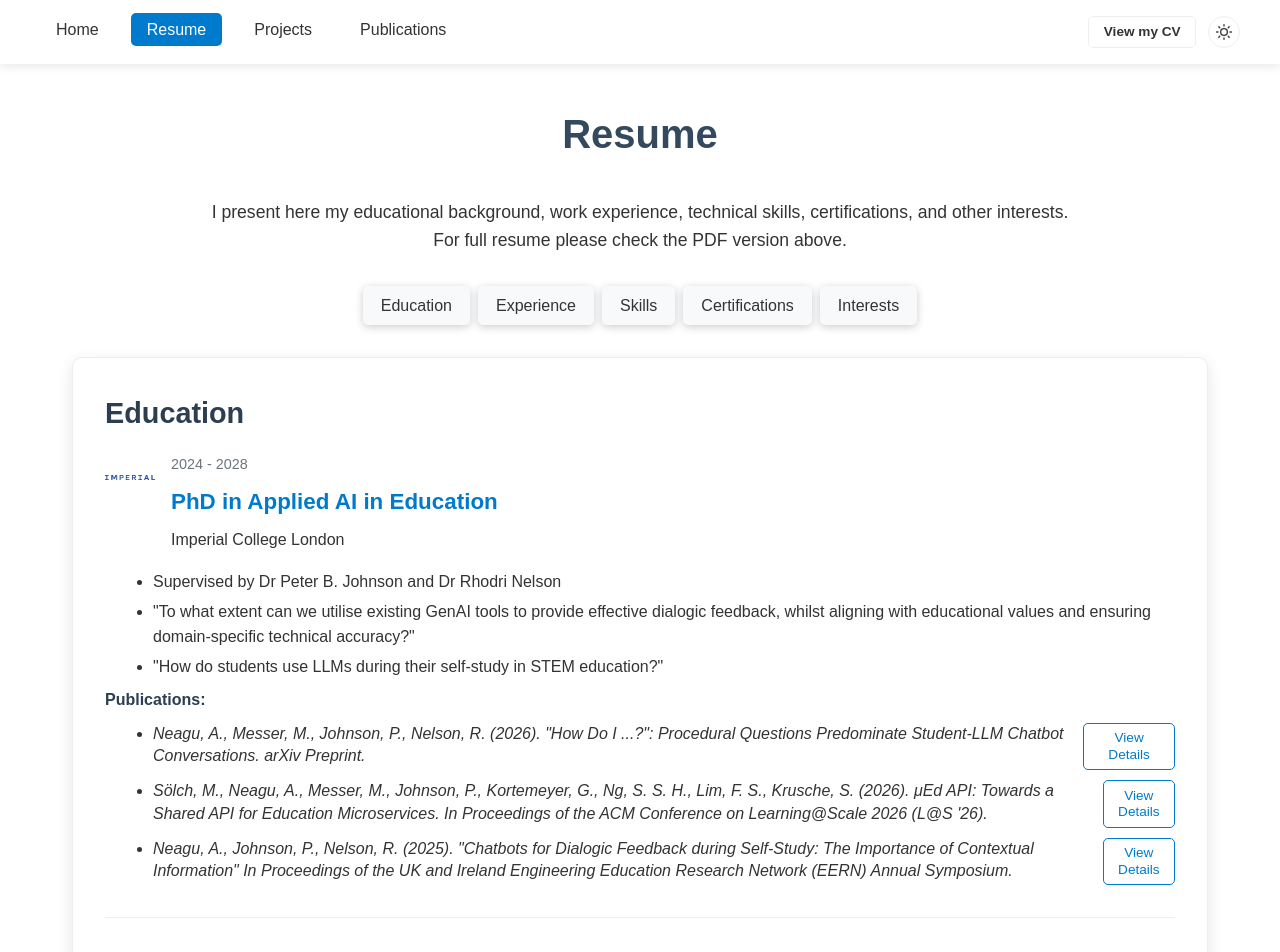
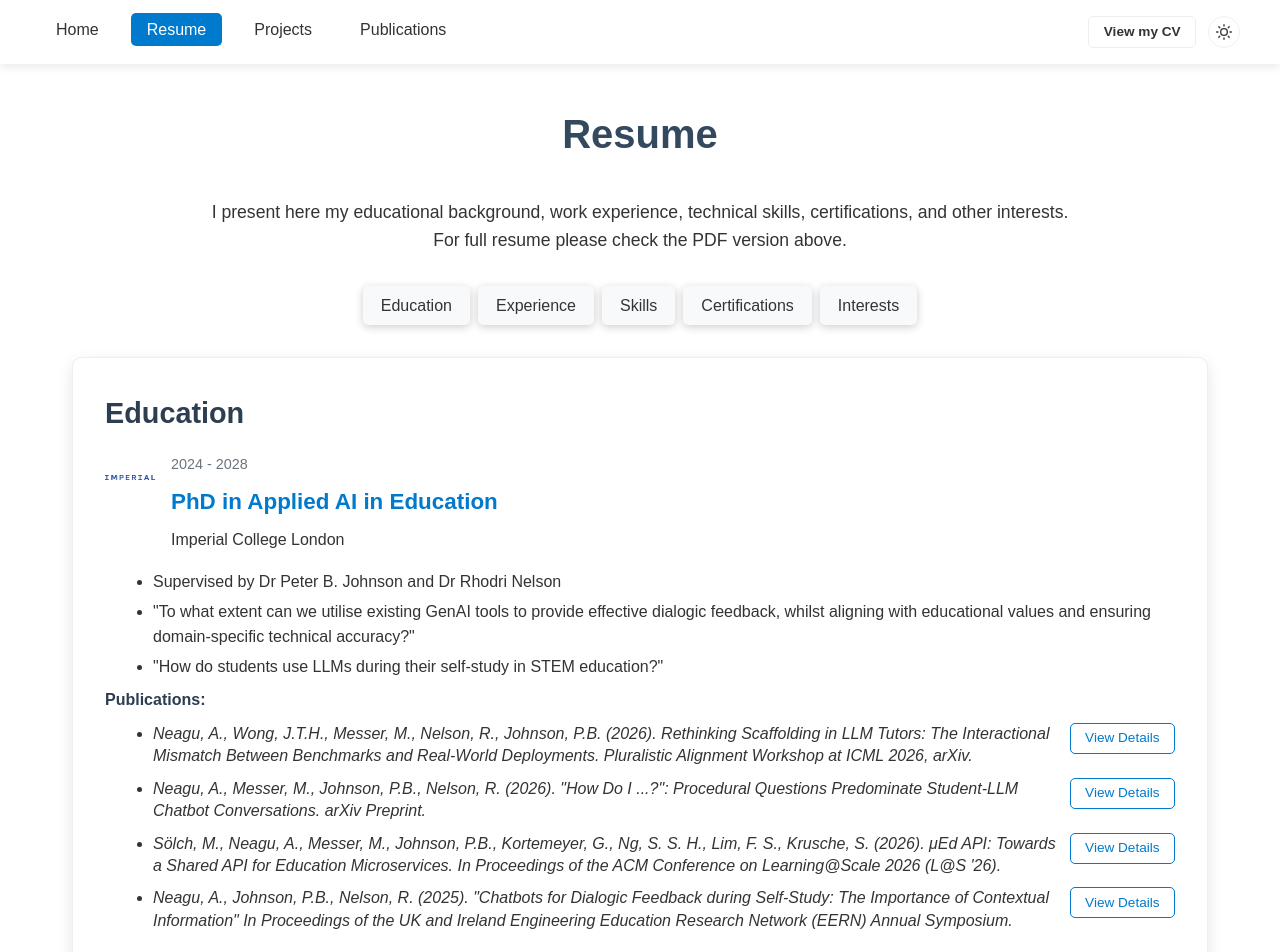
Before and after one commit to neagualexa/neagualexa.github.io, a React (Create React App) app: page /resume in a window 1280 px wide. Shown: the top 952 px of the page. Built offline with nearby package versions, Linux system fonts and the light colour scheme.

Commit message:
update resume and fix styles

```diff
--- a/src/data/resumeData.json
+++ b/src/data/resumeData.json
@@ -22,16 +22,20 @@
           ],
           "publications": [
             {
+              "id": "2026-icml-rethinking-scaffolding",
+              "citation": "Neagu, A., Wong, J.T.H., Messer, M., Nelson, R., Johnson, P.B. (2026). Rethinking Scaffolding in LLM Tutors: The Interactional Mismatch Between Benchmarks and Real-World Deployments. Pluralistic Alignment Workshop at ICML 2026, arXiv."
+            },
+            {
               "id": "2026-student-questions-procedural",
-              "citation": "Neagu, A., Messer, M., Johnson, P., Nelson, R. (2026). \"How Do I ...?\": Procedural Questions Predominate Student-LLM Chatbot Conversations. arXiv Preprint."
+              "citation": "Neagu, A., Messer, M., Johnson, P.B., Nelson, R. (2026). \"How Do I ...?\": Procedural Questions Predominate Student-LLM Chatbot Conversations. arXiv Preprint."
             },
             {
               "id": "2026-mued-api",
-              "citation": "Sölch, M., Neagu, A., Messer, M., Johnson, P., Kortemeyer, G., Ng, S. S. H., Lim, F. S., Krusche, S. (2026). μEd API: Towards a Shared API for Education Microservices. In Proceedings of the ACM Conference on Learning@Scale 2026 (L@S '26)."
+              "citation": "Sölch, M., Neagu, A., Messer, M., Johnson, P.B., Kortemeyer, G., Ng, S. S. H., Lim, F. S., Krusche, S. (2026). μEd API: Towards a Shared API for Education Microservices. In Proceedings of the ACM Conference on Learning@Scale 2026 (L@S '26)."
             },
             {
               "id": "2025-eern-chatbots-context",
-              "citation": "Neagu, A., Johnson, P., Nelson, R. (2025). \"Chatbots for Dialogic Feedback during Self-Study: The Importance of Contextual Information\" In Proceedings of the UK and Ireland Engineering Education Research Network (EERN) Annual Symposium."
+              "citation": "Neagu, A., Johnson, P.B., Nelson, R. (2025). \"Chatbots for Dialogic Feedback during Self-Study: The Importance of Contextual Information\" In Proceedings of the UK and Ireland Engineering Education Research Network (EERN) Annual Symposium."
             }
           ]
         },
@@ -216,6 +220,19 @@
       "title": "Other Interests and Experiences",
       "items": [
         {
+          "period": "2026 - currently",
+          "title": "Imperial College Dance Club President",
+          "institution": "Imperial College London",
+          "logo": "DanceClub_logo.png",
+          "details": [
+            "Led a committee of 10+ to run weekly classes, workshops, competitions, and socials for 200+ active members"
+          ],
+          "link": {
+            "text": "Imperial College Union Dance Club",
+            "url": "https://www.imperialcollegeunion.org/activities/a-to-z/dance-club"
+          }
+        },
+        {
           "period": "2025 - currently",
           "title": "Imperial Outreach Leader",
           "institution": "Imperial College London",
--- a/src/styles.css
+++ b/src/styles.css
@@ -1134,7 +1134,15 @@ p {
   margin-top: 0.5rem;
 }
 
+/* Fixed-size button beside the citation; the citation takes the remaining width */
+.publication-item .btn {
+  flex-shrink: 0;
+  align-self: flex-start;
+  white-space: nowrap;
+}
+
 .publication-text {
+  flex: 1;
   font-style: italic;
   color: var(--text-primary);
   line-height: 1.4;
```
Also changed, not shown: src/data/misc/resume/DanceClub_logo.png (added).
